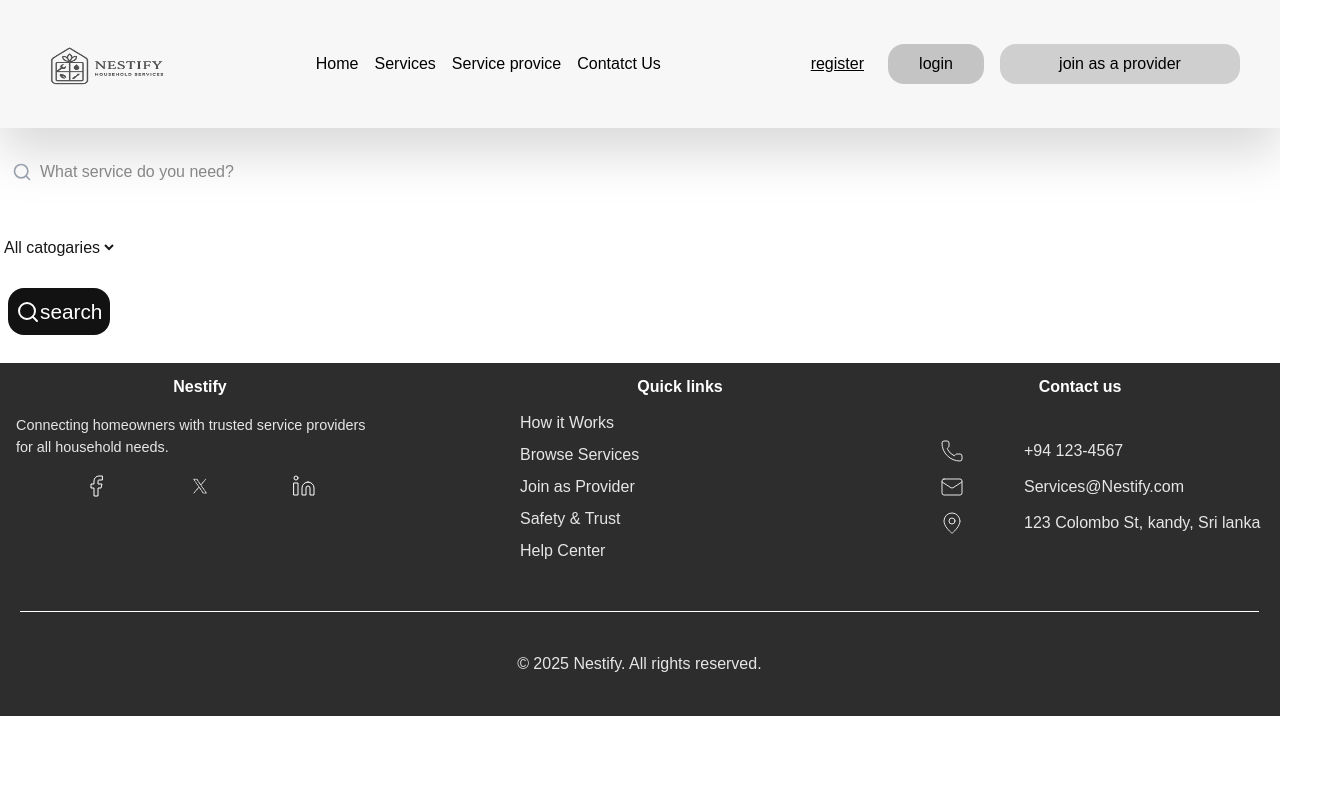
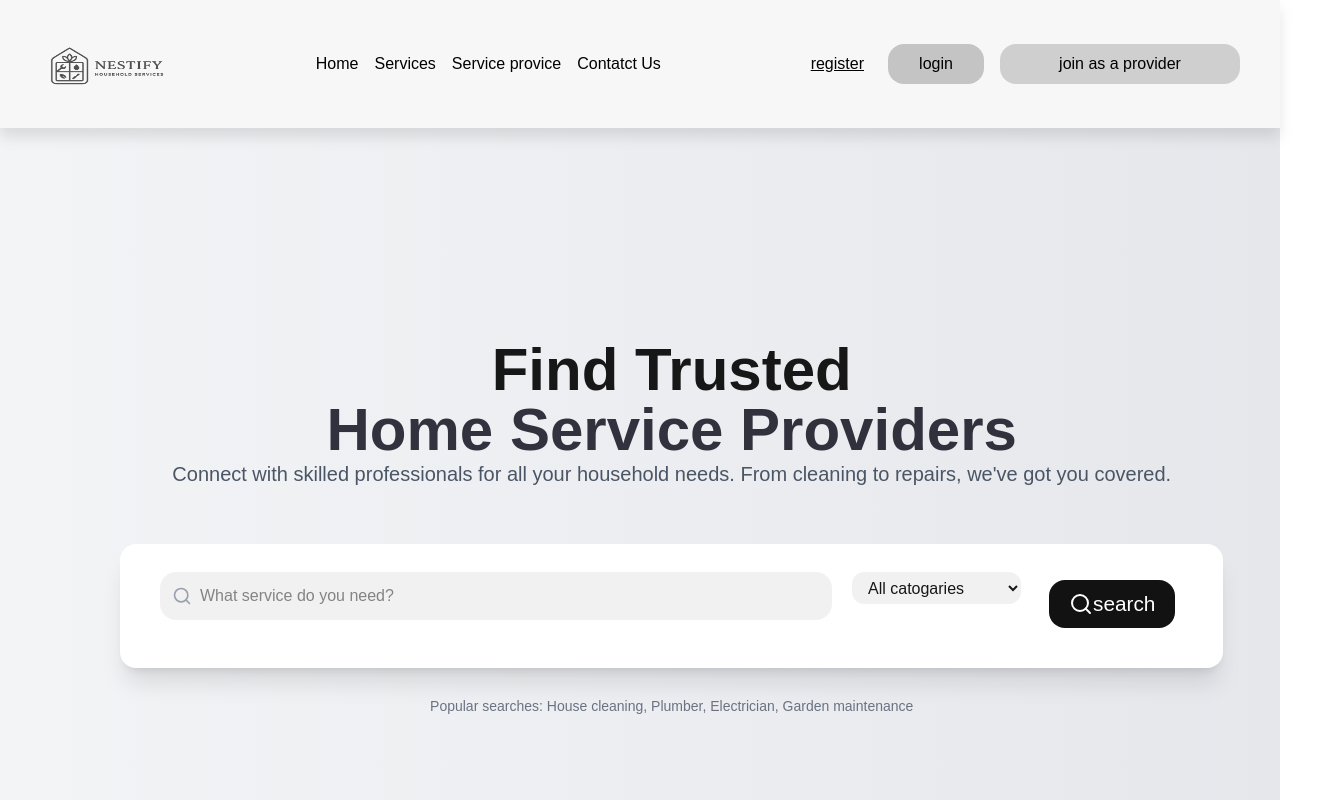
Before and after one commit to YasasSri2002/nestify-eServices, a Next.js app: page / in a window 1280 px wide. Shown: the top 800 px of the page, 1343 px wide, since content can reach past the window. Built offline with nearby package versions, Linux system fonts and the light colour scheme.

Commit message:
hero section added

```diff
--- /dev/null
+++ b/src/app/Hero.tsx
@@ -0,0 +1,24 @@
+import SearchBar from "@/components/ui/searchBar";
+export default function HeroSection(){
+    return(
+        <>
+            <div className="h-dvh w-dvw sm:w-full  grid content-center bg-gradient-to-r from-gray-100 to-gray-200 space-y-6">
+        <div className="rounded text-center">
+          <h1 className="grid text-4xl md:text-6xl font-bold text-primary">
+            Find Trusted
+            <span className="text-[rgba(3,2,18,0.80)]">Home Service Providers</span>
+          </h1>
+          <p className="sm:text-xl text-gray-600 mb-8">
+            Connect with skilled professionals for all your household needs. From cleaning to repairs, we've got you covered.
+          </p>
+        </div>
+        <div className="bg-white shadow-xl sm:mx-30 md:px-10 pt-10 sm:py-2 rounded-2xl">
+            <SearchBar/>
+        </div>
+        <div className="mt-1 text-sm text-gray-500 text-center">
+            Popular searches: House cleaning, Plumber, Electrician, Garden maintenance
+          </div>
+      </div>
+        </>
+    );
+}
--- a/src/app/globals.css
+++ b/src/app/globals.css
@@ -8,6 +8,7 @@
   --font-sans: var(--font-geist-sans);
   --font-mono: var(--font-geist-mono);
   --my-border-width: 75vw;
+
 }
 
 /* @media (prefers-color-scheme: dark) {
@@ -17,6 +18,8 @@
   }
 } */
 
+
+
 body {
   background: var(--background);
   color: var(--foreground);
--- a/src/app/layout.tsx
+++ b/src/app/layout.tsx
@@ -15,7 +15,7 @@ const geistMono = Geist_Mono({
 });
 
 export const metadata: Metadata = {
-  title: "Create Next App",
+  title: "Nestify",
   description: "Generated by create next app",
 };
 
--- a/src/app/page.tsx
+++ b/src/app/page.tsx
@@ -1,10 +1,10 @@
 import Image from "next/image";
-import SearchBar from "@/components/ui/searchBar";
+import HeroSection from "./Hero";
 
 export default function Home() {
   return (
-    <div>
-      <SearchBar/>
-    </div>
+    <>
+      <HeroSection/>
+    </>
   );
 }
--- a/src/components/ui/navbar.tsx
+++ b/src/components/ui/navbar.tsx
@@ -14,7 +14,7 @@ export default function NavBar(){
 
         return (
             <>
-                <div id="mynavbar" className="navbar flex items-center justify-between text-white p-2 relative bg-[hsla(0,0%,97%,1)] drop-shadow-2xl sm:px-6 lg:px-8">
+                <div id="mynavbar" className="navbar flex items-center justify-between text-white p-2 relative bg-[hsla(0,0%,97%,1)] drop-shadow-xl sm:px-6 lg:px-8 w-full">
                 <div>
                     <Image
                         src="/logo.png"
--- a/src/components/ui/searchBar.tsx
+++ b/src/components/ui/searchBar.tsx
@@ -3,23 +3,24 @@ import { Search} from 'lucide-react';
 
 export default function Searchbar(){
     return(
-        <div className='sm:flex flex-col justify-items-center sm:justify-center my-5'>
+        <div className='grid sm:flex justify-items-center space-x-5 sm:justify-center my-5 bg-white'>
             <div className='basis-1/3 mb-5 relative flex items-center'>
                 <Search
                 className="absolute left-3 top-1/2 transform -translate-y-1/2
                  text-gray-400 w-5 h-5"
                 size={24}/>
                 <input placeholder="What service do you need?"
-                   className='sm:w-2xl w-auto h-10 sm:h-12 rounded-2xl px-10'/>
+                   className='sm:w-2xl w-auto h-10 sm:h-12 rounded-2xl px-10
+                   bg-[#f1f1f1]'/>
             </div>
-            <div className='my-5'>
-                <select name="catogaries" id="">
+            <div className='my-5 mt-0'>
+                <select name="catogaries" id="" className='h-8 pl-3 pr-10 bg-[#f1f1f1] rounded-xl'>
                 <option value="">All catogaries</option>
             </select>
             </div>
             <div>
-                 <button className="flex items-center p-2 m-2 text-white sm:text-[1.3em]
-                 bg-[hsla(0,0%,7%,1)] rounded-2xl ">
+                 <button className="flex items-center  p-2 sm:p-5 m-2 text-white sm:text-[1.3em]
+                 bg-[hsla(0,0%,7%,1)] rounded-2xl sm:h-12 ">
                 <Search size={24} stroke='white' /> search
             </button>
             </div>
```
